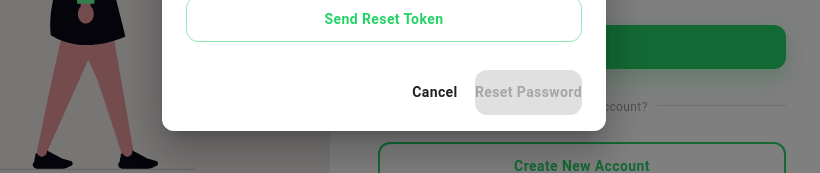
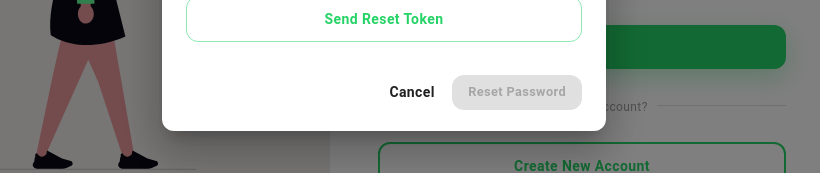
Before and after one commit to imansika/whatsapp-auto-greeting-system, a React (Create React App) app in the folder frontend/: page / in a window 1280 px wide. Both pictures are taken after a click on the button "Forgot password?". Shown: the part 400-573 px from the top of the page, without its empty margins (256-1076 px from the left). Built offline with nearby package versions, Linux system fonts and the light colour scheme; no server answers.

Commit message:
updated the forgot password button css

```diff
--- a/frontend/src/pages/login.jsx
+++ b/frontend/src/pages/login.jsx
@@ -383,6 +383,12 @@ const LoginPage = ({ onSwitch }) => {
             onClick={handleResetWithToken}
             disabled={!tokenRequested || forgotLoading}
             variant="contained"
+            sx={{
+              fontSize: "0.8rem",
+              fontWeight: 600,
+              px: 2,
+              py: 0.75,
+            }}
           >
             {forgotLoading ? "Resetting..." : "Reset Password"}
           </Button>
```
